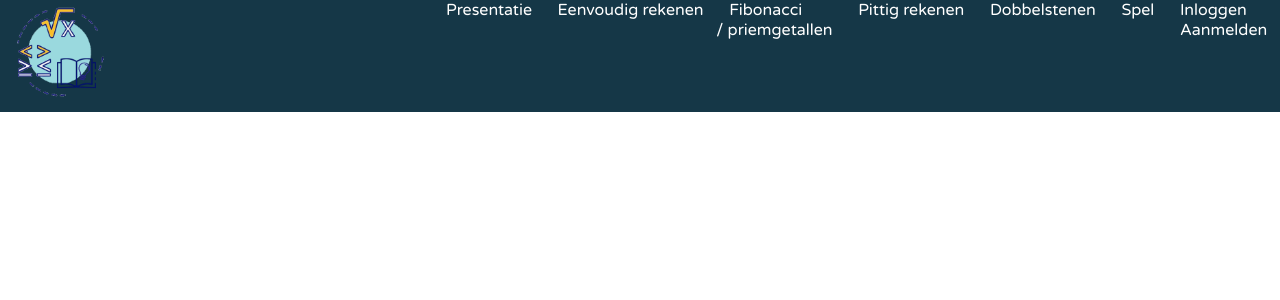
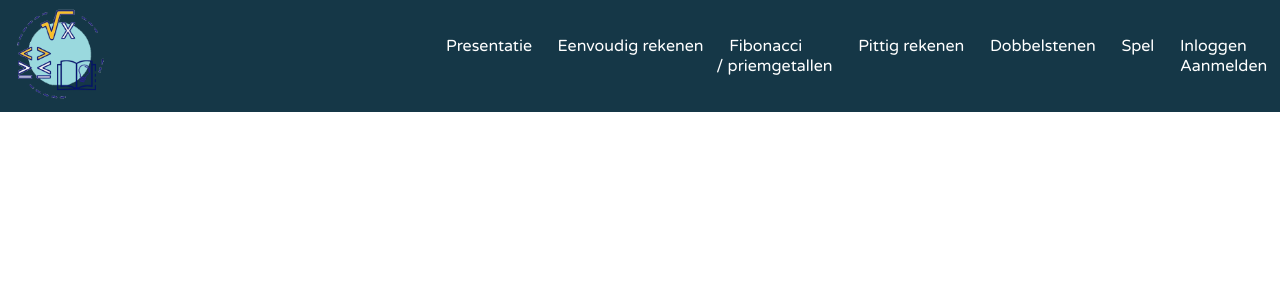
Before and after one commit to SiwaniV/ALA_p4_groep2, a PHP site: page /eenvoudigrekenen.html in a window 1280 px wide. Shown: the top 300 px of the page. Run offline with PHP 8.4, Linux system fonts and the light colour scheme.

Commit message:
CSS en HTML ge-updated

```diff
--- a/CSS/eenvoudrekenen.css
+++ b/CSS/eenvoudrekenen.css
@@ -39,15 +39,23 @@
         flex-direction: row;
         background-color: var(--headenfoot);
         justify-content: center;
+        align-items: center;
     }
 
     #logo {
         flex: 1;
     }
 
+
     #logo img{
         height: 13vh;
     }
+
+    #knop-1{
+        display: flex;
+
+    }
+
 
     #knop-1 ul{
         display: flex;
--- a/eenvoudigrekenen.html
+++ b/eenvoudigrekenen.html
@@ -18,7 +18,6 @@
         <article id="logo">
            <a href="#"><img src="Logo_desktop.png"></a>
         </article>
-
         <article>
             <nav id="knop-1">
                 <ul>
```
